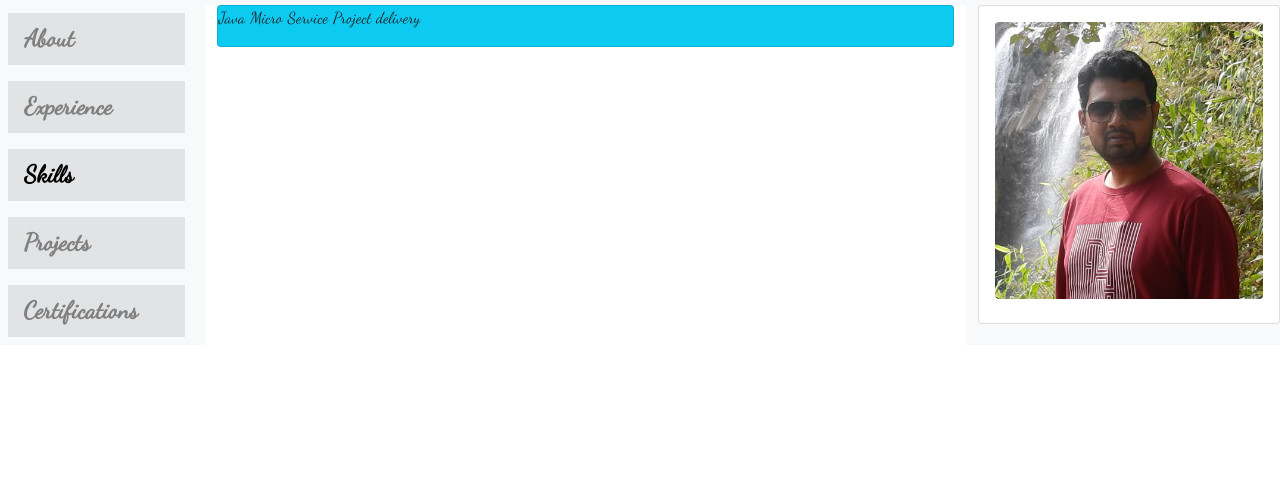
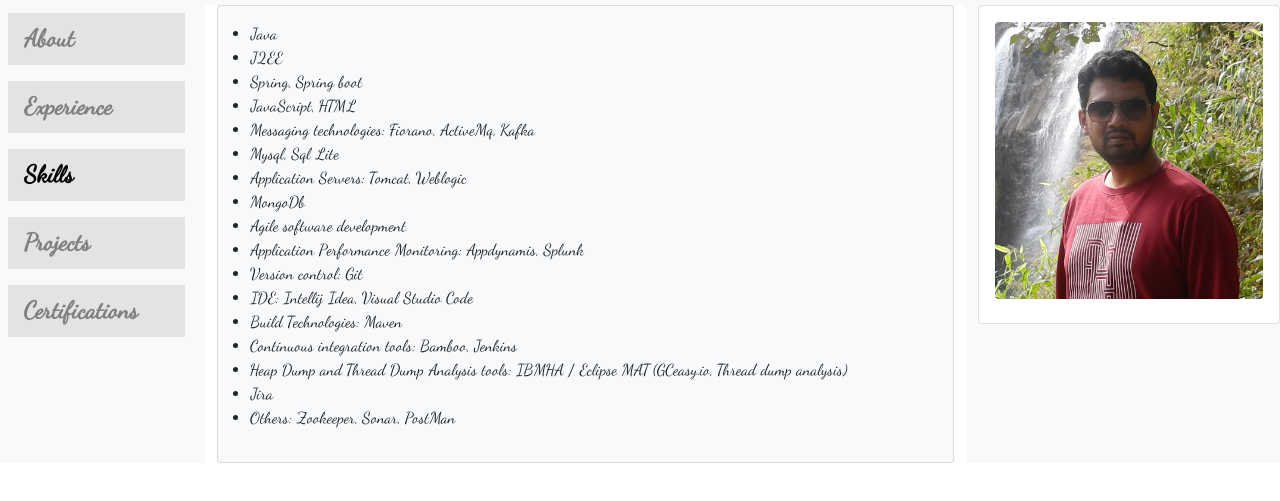
Before and after one commit to bhanuprakashyr/my-website, a website: page index.html in a window 1280 px wide. Both pictures are taken after a click on the link "Skills". Shown: the part 69-570 px from the top of the page. Drawn offline with nearby package versions, Linux system fonts and the light colour scheme.

Commit message:
Added certifications

```diff
--- a/index.html
+++ b/index.html
@@ -66,21 +66,43 @@
           </li>
         </ul>
       </nav>
-      <main id="mainDiv" class="col-lg-auto flex-fill" role="main">
+      <main id="mainDiv" class="col-lg-6 flex-fill" role="main">
         <div id="about" class="card">
           <p>Software developer with philosophy i love coding team building experimenting</p>
         </div>
         <div id="experience" class="card bg-danger" style="display: none;">
           <p>IG, Tech Mahindra</p>
         </div>
-        <div id="skills" class="card bg-info" style="display: none;">
-          <p>Java Micro Service Project delivery</p>
+        <div id="skills" class="card bg-light" style="display: none;">
+          <p>
+            <ul>
+              <li>Java</li>
+              <li>J2EE</li>
+              <li>Spring, Spring boot</li>
+              <li>JavaScript, HTML</li>
+              <li>Messaging technologies: Fiorano, ActiveMq, Kafka</li>
+              <li>Mysql, Sql Lite</li>
+              <li>Application Servers: Tomcat, Weblogic</li>
+              <li>MongoDb</li>
+              <li>Agile software development</li>
+              <li>Application Performance Monitoring: Appdynamis, Splunk</li>
+              <li>Version control: Git</li>
+              <li>IDE: Intellij Idea, Visual Studio Code</li>
+              <li>Build Technologies: Maven</li>
+              <li>Continuous integration tools: Bamboo, Jenkins</li>
+              <li>Heap Dump and Thread Dump Analysis tools: IBMHA / Eclipse MAT (GCeasy.io, Thread dump analysis)</li>
+              <li>Jira</li>
+              <li>Others: Zookeeper, Sonar, PostMan</li>
+            </ul>
+            </p>
         </div>
         <div id="projects" class="card bg-light" style="display: none;">
-          <p>Automated Bank Postings</p>
+          <p> Automated Bank Postings </p>
         </div>
         <div id="certifications" class="card bg-gradient" style="display: none;">
-          <p>Professional scrum master</p>
+            <div class="card-body ">
+              <img src="images/Certificate.PNG" width="100%" height="100%" class="figure-img" alt="My Image">
+          </div>
         </div>
       </main>
       <nav class="col-lg-3 border-2 bg-light">
```
Also changed, not shown: images/Certificate.PNG (added).
